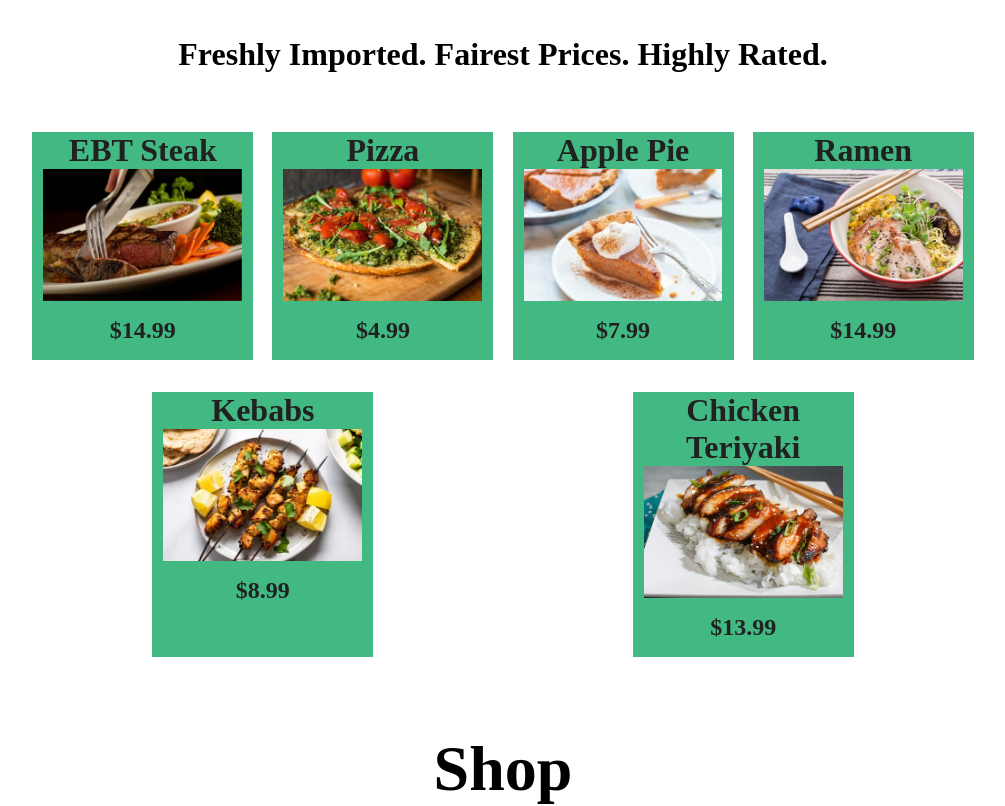
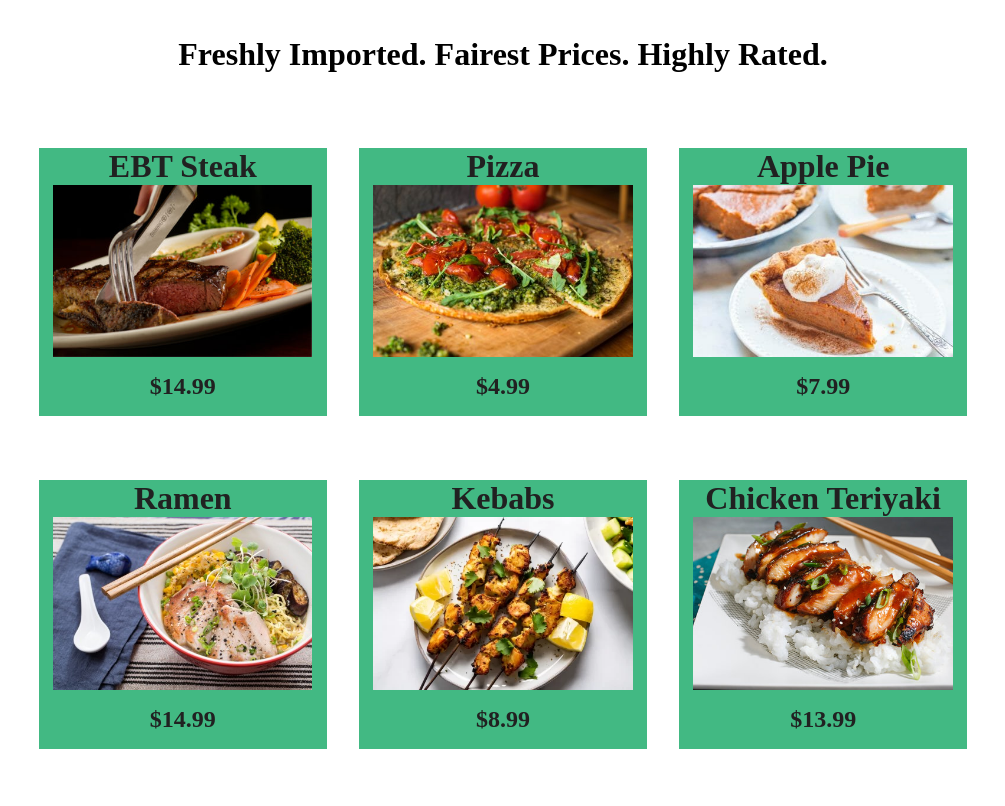
Before and after one commit to staten-island-tech/vue-project-2-ebt, a Nuxt app in the folder project/: page / in a window 1280 px wide. Shown: the part 1520-2326 px from the top of the page, without its empty margins (137-1142 px from the left). Built offline with nearby package versions, Linux system fonts and the light colour scheme.

Commit message:
confusion

```diff
--- a/project/components/TicketCard.vue
+++ /dev/null
@@ -1,60 +0,0 @@
-<template>
-
-        <div class="card">
-        <h2 class="title">{{ title }}</h2>
-        <img class="img1" :src="image" alt=""/>
-        <h3 class="pricetag">{{ desc }}</h3>
-        <button @click="$emit('button-click')" class="btn1">add to cart</button>
-        </div>
-
-</template>
-
-<script>
-    export default {
-        name: "Card",
-        props: {
-            title: String,
-            desc: String,
-            image: String,
-        },
-    };
-</script>
-
-<style>
-.card {
-    width: 23%;
-    background-color:#42b983;
-    height: auto;
-    margin: 1rem auto;
-
-}
-
-.img1 {
-    width: 90%;
-    height: auto;
-}
-.btn1 {
-  text-transform: uppercase;
-  text-decoration: none;
-  margin: 0.25rem 1rem 1rem 1rem;
-  font-size: 1.5rem;
-  transition: background-color 0.2s ease-in-out 0s, opacity 0.2s ease-in-out 0s;
-  cursor: pointer;
-}
-.btn1:hover {
-color: #241c15;
-background-color: #d9d7cd;
-}
-
-.title {
-    color: #212121;
-    font-size: 2rem;
-    box-sizing: border-box;
-}
-.pricetag {
-    color: #212121;
-    font-size: 1.5rem;
-    margin: 1rem 1rem 1rem 1rem;
-}
-
-</style>
--- a/project/components/tickets.vue
+++ b/project/components/tickets.vue
@@ -24,12 +24,15 @@
 </template>
 
 <script>
-import TicketCard from './TicketCard.vue';
+
 // @ is an alias to /src
 
 export default {
-  components: { TicketCard },
+
   name: "Home",
+
+  mounted(){
+  },
 
   data() {
     return {
@@ -80,7 +83,6 @@
           price: 5000,
         },
       ],
-      order:[]
     };
   },
   methods: {
@@ -92,10 +94,14 @@
       this.order.push(items);
       this.orderPrice = this.orderPrice + items.price;
     },
-    displayOption ( items ) {
-      this.order.push(items);
-    }
+    threeNights: function sortNights() {
+      clear();
+      stocks.forEach((item) => {
+        cards(item)
+      });
+    },
   },
+  filters: {},
 };
 </script>
 
```
